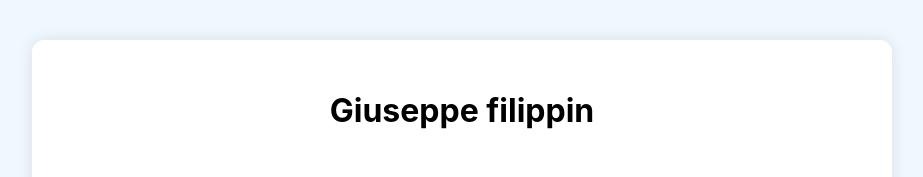
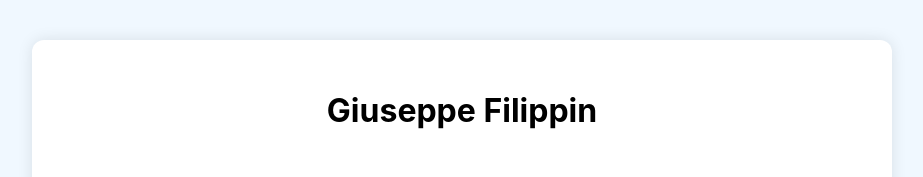
Before and after one commit to giuseppefilippin/CRUD-TRABALHO, a React (Create React App) app in the folder frontend/: page / in a window 1280 px wide. Shown: the top 177 px of the page, without its empty margins (178-1101 px from the left). Built offline with nearby package versions, Linux system fonts and the light colour scheme; no server answers.

Commit message:
lest go brothres

```diff
--- a/frontend/src/components/DataList.jsx
+++ b/frontend/src/components/DataList.jsx
@@ -49,7 +49,7 @@ const DataList = () => {
 
   return (
     <div className="container">
-        <h1 className="Meu-nome">Giuseppe filippin</h1>
+        <h1 className="Meu-nome">Giuseppe Filippin</h1>
       <div className="title-row">
         <h1>Listando Usuários</h1>
         <button className="btn-add" onClick={() => navigate("/crud")}>
```
